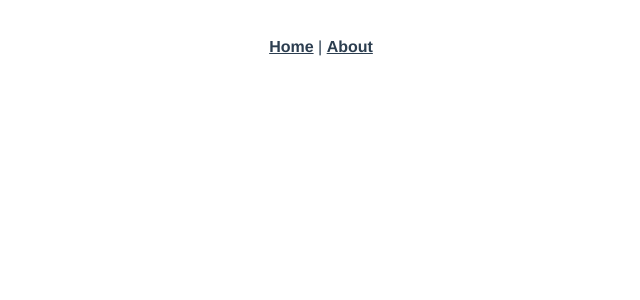
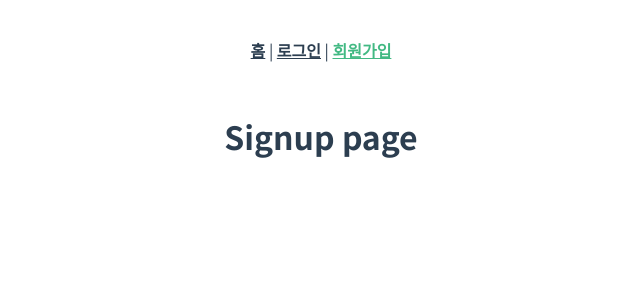
Before and after one commit to mynolog/dev-buddy, a Vue app in the folder frontend/: page /signup in a window 1280 px wide. Shown: the top 300 px of the page, without its empty margins (319-959 px from the left). Built offline with nearby package versions, Linux system fonts and the light colour scheme.

Commit message:
헤더, 푸터 컴포넌트 생성

```diff
--- a/frontend/package.json
+++ b/frontend/package.json
@@ -11,7 +11,8 @@
     "axios": "^0.21.1",
     "core-js": "^3.6.5",
     "vue": "^2.6.11",
-    "vue-router": "^3.2.0"
+    "vue-router": "^3.2.0",
+    "vuesax": "^3.12.2"
   },
   "devDependencies": {
     "@vue/cli-plugin-babel": "~4.5.0",
--- a/frontend/src/App.vue
+++ b/frontend/src/App.vue
@@ -1,32 +1,29 @@
 <template>
   <div id="app">
-    <div id="nav">
-      <router-link to="/">Home</router-link> |
-      <router-link to="/about">About</router-link>
-    </div>
-    <router-view/>
+    <app-header />
+    <router-view />
+    <app-footer />
   </div>
 </template>
 
+<script>
+import AppHeader from '@/components/partials/AppHeader'
+import AppFooter from '@/components/partials/AppFooter'
+
+export default {
+  name: 'App',
+  components: {
+    AppHeader,
+    AppFooter
+  }
+}
+</script>
+
 <style lang="scss">
+@import url('https://fonts.googleapis.com/css2?family=Noto+Sans+KR:wght@300;400;700&display=swap');
 #app {
-  font-family: Avenir, Helvetica, Arial, sans-serif;
-  -webkit-font-smoothing: antialiased;
-  -moz-osx-font-smoothing: grayscale;
+  font-family: 'Noto Sans KR', sans-serif;
   text-align: center;
   color: #2c3e50;
 }
-
-#nav {
-  padding: 30px;
-
-  a {
-    font-weight: bold;
-    color: #2c3e50;
-
-    &.router-link-exact-active {
-      color: #42b983;
-    }
-  }
-}
 </style>
--- a/frontend/src/components/HelloWorld.vue
+++ b/frontend/src/components/HelloWorld.vue
@@ -1,25 +1,12 @@
 <template>
   <div class="hello">
-    <h1>{{ msg }}</h1>
-    <p>
-      For a guide and recipes on how to configure / customize this project,<br />
-      check out the
-      <a href="https://cli.vuejs.org" target="_blank" rel="noopener"
-        >vue-cli documentation</a
-      >.
-    </p>
-    <div>{{ title }}</div>
+    <h1>{{ title }}</h1>
   </div>
 </template>
 
 <script>
-import axios from 'axios'
-
 export default {
   name: 'HelloWorld',
-  props: {
-    msg: String
-  },
   data() {
     return {
       title: ''
@@ -27,8 +14,8 @@ export default {
   },
   methods: {
     getTitle() {
-      axios
-        .get('http://localhost:4040/api')
+      this.$axios
+        .get('/api')
         .then((res) => {
           this.title = res.data.title
         })
--- /dev/null
+++ b/frontend/src/components/partials/AppFooter.vue
@@ -0,0 +1,16 @@
+<template>
+  <footer class="app-footer"></footer>
+</template>
+
+<script>
+export default {
+  name: 'AppFooter',
+  computed: {
+    currentYear() {
+      return new Date().getFullYear()
+    }
+  }
+}
+</script>
+
+<style scoped lang="scss"></style>
--- /dev/null
+++ b/frontend/src/components/partials/AppHeader.vue
@@ -0,0 +1,30 @@
+<template>
+  <header class="app-header">
+    <nav class="app-header__nav">
+      <router-link to="/">홈</router-link> |
+      <router-link to="/login">로그인</router-link> |
+      <router-link to="/signup">회원가입</router-link>
+    </nav>
+  </header>
+</template>
+
+<script>
+export default {
+  name: 'AppHeader'
+}
+</script>
+
+<style scoped lang="scss">
+nav {
+  padding: 30px;
+
+  a {
+    font-weight: bold;
+    color: #2c3e50;
+
+    &.router-link-exact-active {
+      color: #42b983;
+    }
+  }
+}
+</style>
--- a/frontend/src/main.js
+++ b/frontend/src/main.js
@@ -1,10 +1,13 @@
 import Vue from 'vue'
 import App from './App.vue'
 import router from './router'
+import axios from 'axios'
+
+Vue.prototype.$axios = axios
 
 Vue.config.productionTip = false
 
 new Vue({
   router,
-  render: h => h(App)
+  render: (h) => h(App)
 }).$mount('#app')
--- a/frontend/src/router/index.js
+++ b/frontend/src/router/index.js
@@ -11,12 +11,14 @@ const routes = [
     component: Home
   },
   {
-    path: '/about',
-    name: 'About',
-    // route level code-splitting
-    // this generates a separate chunk (about.[hash].js) for this route
-    // which is lazy-loaded when the route is visited.
-    component: () => import(/* webpackChunkName: "about" */ '../views/About.vue')
+    path: '/login',
+    name: 'Login',
+    component: () => import('../views/Login.vue')
+  },
+  {
+    path: '/signup',
+    name: 'Signup',
+    component: () => import('../views/Signup.vue')
   }
 ]
 
--- a/frontend/src/views/About.vue
+++ /dev/null
@@ -1,5 +0,0 @@
-<template>
-  <div class="about">
-    <h1>This is an about page</h1>
-  </div>
-</template>
--- a/frontend/src/views/Home.vue
+++ b/frontend/src/views/Home.vue
@@ -1,12 +1,11 @@
 <template>
   <div class="home">
-    <img alt="Vue logo" src="../assets/logo.png">
-    <HelloWorld msg="Welcome to Your Vue.js App"/>
+    <img alt="Vue logo" src="../assets/logo.png" />
+    <HelloWorld msg="Welcome to Your Vue.js App" />
   </div>
 </template>
 
 <script>
-// @ is an alias to /src
 import HelloWorld from '@/components/HelloWorld.vue'
 
 export default {
--- /dev/null
+++ b/frontend/src/views/Login.vue
@@ -0,0 +1,13 @@
+<template>
+  <h1>
+    Login page
+  </h1>
+</template>
+
+<script>
+export default {
+  name: 'Login'
+}
+</script>
+
+<style></style>
--- /dev/null
+++ b/frontend/src/views/Signup.vue
@@ -0,0 +1,13 @@
+<template>
+  <h1>
+    Signup page
+  </h1>
+</template>
+
+<script>
+export default {
+  name: 'Signup'
+}
+</script>
+
+<style></style>
```
Also changed, not shown: 1 other file (tests, documents, lock files or other folders).
